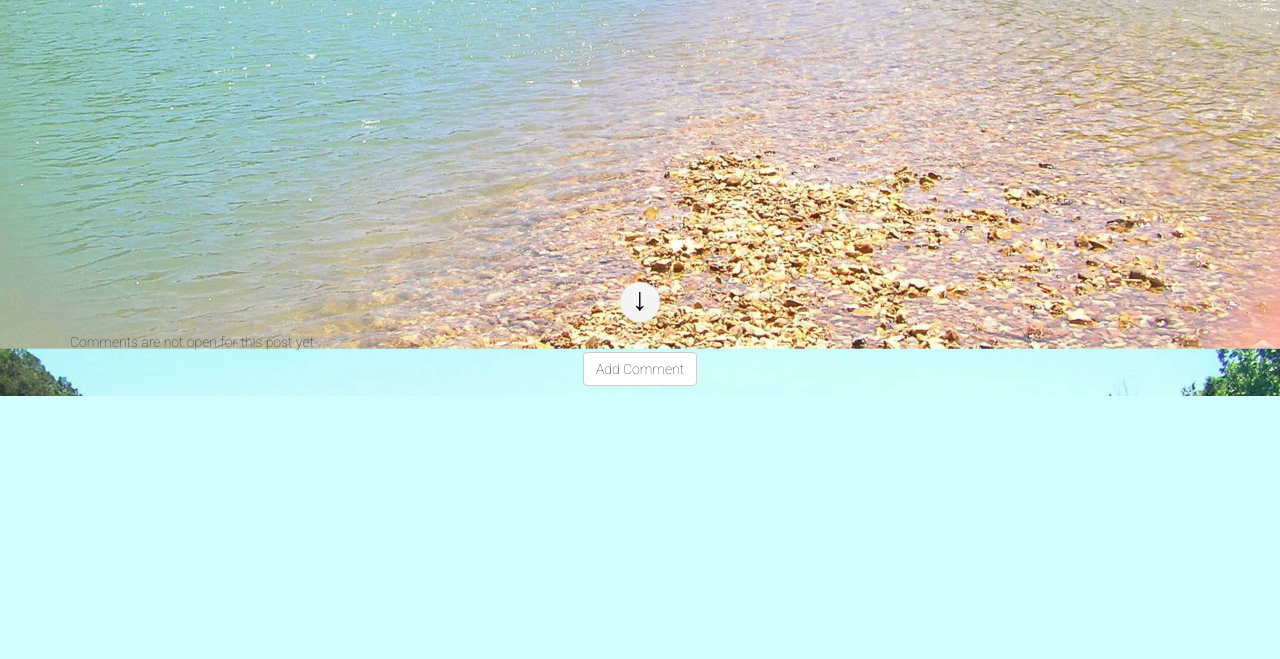
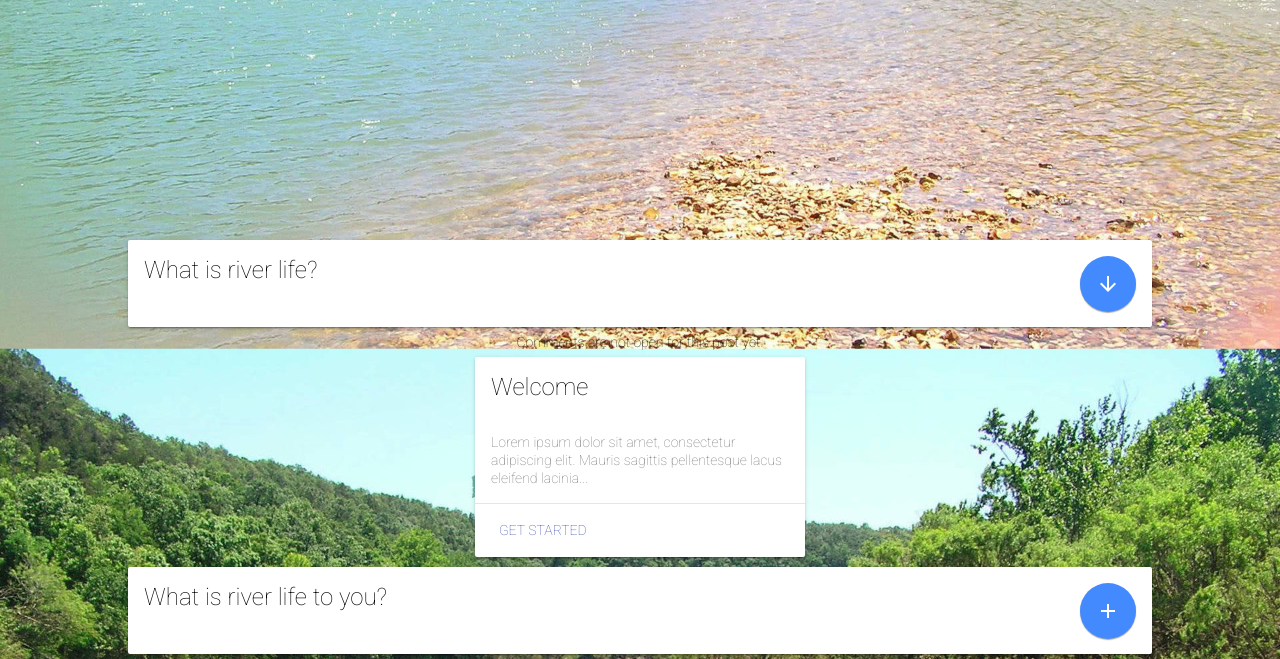
Before and after one commit to MyTeamName/river.life, a PHP site: page / in a window 1280 px wide. Shown: the part 468-1127 px from the top of the page. Before the commit the page ends 864 px from the top, so only its background shows below. Run offline with PHP 8.4, Linux system fonts and the light colour scheme; some libraries are stand-ins or nearby versions.

Commit message:
wip add material design

```diff
--- a/css/main.css
+++ b/css/main.css
@@ -9,14 +9,26 @@ body {
     background-color: transparent;
 }
 
-#gh-comments-nav {
+#gh-comments-mast {
     bottom: 0;
     position: absolute;
 }
 
 .full-width-center {
     width: 100%;
-    text-align: center;
+    display: flex;
+    align-items: center;
+    justify-content: center;
+    flex-direction: column;
+}
+
+.mdl-card {
+    margin: 5px;
+}
+
+.mdl-card--banner {
+    width:80%;
+    min-height:87px;
 }
 
 #gh-comments-arrow {
--- a/index.html
+++ b/index.html
@@ -6,37 +6,59 @@
         <title>River Life</title>
         <meta name="description" content="River Life">
         <meta name="viewport" content="width=device-width, initial-scale=1">
-        <link rel="stylesheet"
-            href="https://maxcdn.bootstrapcdn.com/bootstrap/3.3.7/css/bootstrap.min.css"
-            integrity="sha384-BVYiiSIFeK1dGmJRAkycuHAHRg32OmUcww7on3RYdg4Va+PmSTsz/K68vbdEjh4u"
-            crossorigin="anonymous">
+        <link rel="stylesheet" href="https://fonts.googleapis.com/icon?family=Material+Icons">
+        <link rel="stylesheet" href="https://code.getmdl.io/1.3.0/material.indigo-blue.min.css" />
         <link href="https://fonts.googleapis.com/css?family=Roboto:100" rel="stylesheet">
         <link rel="stylesheet" href="/css/main.css">
     </head>
     <body>
         <div style="height:100vh"></div>
-        <div id="gh-comments-nav" class="full-width-center">
-            <svg width="50" height="50">
-                <g>
-                    <circle cx="25" cy="25" r="20"
-                        fill="#f5f5f5"
-                        stroke="#ddd"
-                        stroke-width="0.5">
-                    </circle>
-                    <text id="gh-comments-arrow" x="50%" y="50%"
-                        alignment-baseline="middle"
-                        text-anchor="middle">
-                        &#8595;
-                    </text>
-                <g>
-            </svg>
-        </div>
-        <div id="gh-comments-list" class="container"></div>
-        <div class="full-width-center" style="margin-bottom:10px">
-            <a href="https://github.com/MyTeamName/river.life/issues/1" class="btn btn-default">Add Comment</a>
+
+        <div class="full-width-center">
+            <div id="gh-comments-mast" class="mdl-card mdl-shadow--2dp mdl-card--banner">
+                <div class="mdl-card__title">
+                    <h2 class="mdl-card__title-text">What is river life?</h2>
+                </div>
+
+                <div class="mdl-card__menu">
+                    <a href="#gh-comments-list" class="mdl-button mdl-js-button mdl-button--fab mdl-button--colored">
+                        <i class="material-icons">arrow_downward</i>
+                    </a>
+                </div>
+            </div>
+
+            <div id="gh-comments-list"></div>
+            <div class="mdl-card mdl-shadow--2dp">
+                <div class="mdl-card__title">
+                    <h2 class="mdl-card__title-text">Welcome</h2>
+                </div>
+                <div class="mdl-card__supporting-text">
+                    Lorem ipsum dolor sit amet, consectetur adipiscing elit.
+                    Mauris sagittis pellentesque lacus eleifend lacinia...
+                </div>
+                <div class="mdl-card__actions mdl-card--border">
+                    <a class="mdl-button mdl-button--colored mdl-js-button mdl-js-ripple-effect">
+                    Get Started
+                    </a>
+                </div>
+            </div>
+
+            <div class="mdl-card mdl-shadow--2dp mdl-card--banner">
+                <div class="mdl-card__title">
+                    <h2 class="mdl-card__title-text">What is river life to you?</h2>
+                </div>
+
+                <div class="mdl-card__menu">
+                    <a href="https://github.com/MyTeamName/river.life/issues/1"
+                        class="mdl-button mdl-js-button mdl-button--fab mdl-button--colored">
+                        <i class="material-icons">add</i>
+                    </a>
+                </div>
+            </div>
         </div>
 
         <script src="/env.js"></script>
+        <script defer src="https://code.getmdl.io/1.3.0/material.min.js"></script>
         <script
             src="https://code.jquery.com/jquery-3.2.1.min.js"
             integrity="sha256-hwg4gsxgFZhOsEEamdOYGBf13FyQuiTwlAQgxVSNgt4="
```
